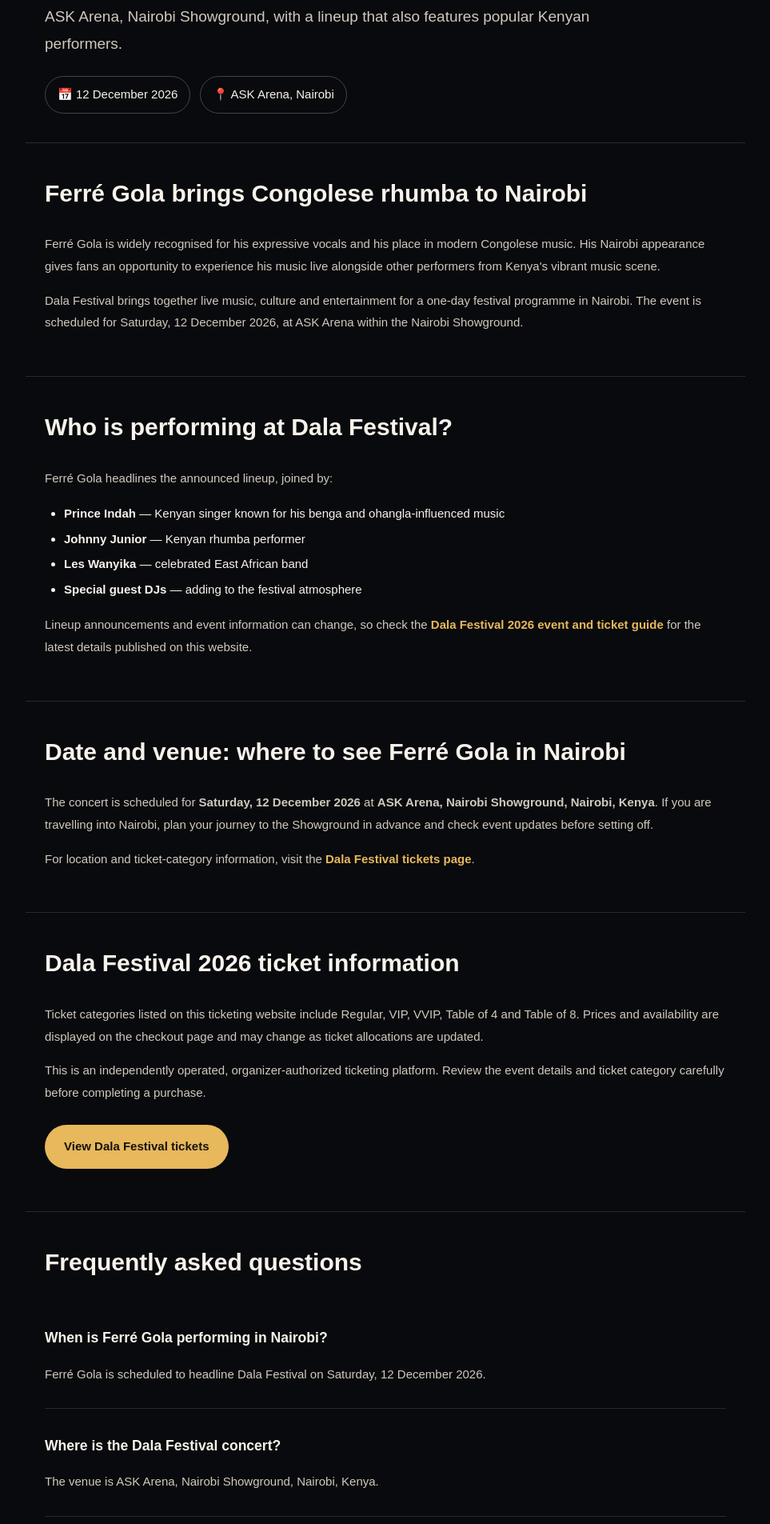
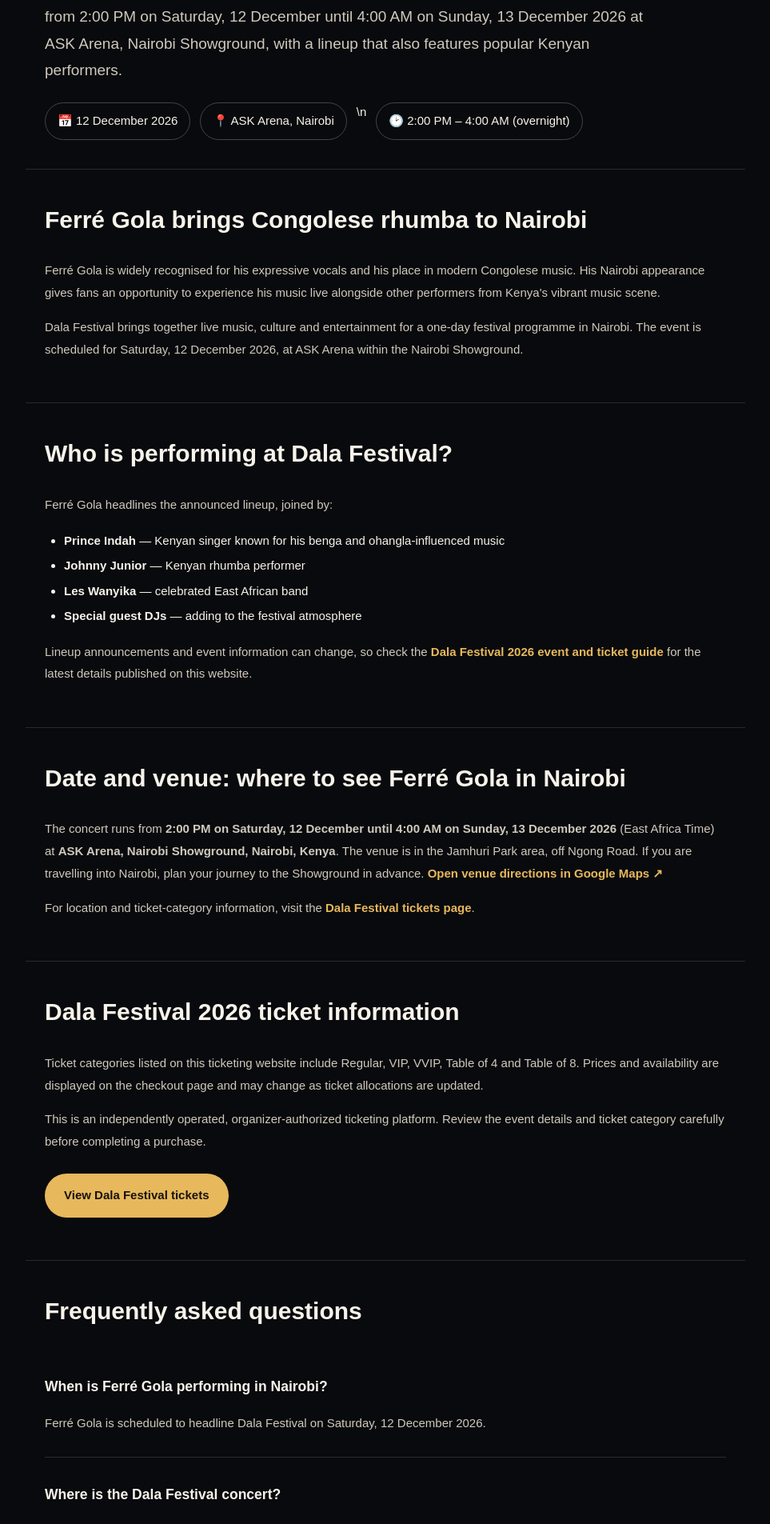
Before and after one commit to robinsonb254/dala-festival-ticketing, a Next.js app: page /ferre-gola-nairobi-december-2026 in a window 1280 px wide. Shown: the part 402-2307 px from the top of the page at 80% size, without its empty margins (158-1121 px from the left). Built offline with nearby package versions, Linux system fonts and the light colour scheme.

Commit message:
Add confirmed overnight event schedule and venue directions to concert guide

```diff
--- a/app/ferre-gola-nairobi-december-2026/page.tsx
+++ b/app/ferre-gola-nairobi-december-2026/page.tsx
@@ -50,10 +50,10 @@ export default function FerreGolaNairobiArticle() {
         <section style={{ ...sectionStyle, paddingTop: 68, paddingBottom: 36 }}>
           <p style={{ color: "#e7b85c", fontSize: 12, fontWeight: 800, letterSpacing: 3, textTransform: "uppercase" }}>Nairobi concert guide · 12 December 2026</p>
           <h1 style={{ fontSize: "clamp(38px, 7vw, 68px)", lineHeight: 1.04, letterSpacing: -2, margin: "18px 0" }}>Ferré Gola in Nairobi: Dala Festival December 2026</h1>
-          <p style={{ color: "#d0c9bd", fontSize: 19, lineHeight: 1.75, maxWidth: 780 }}>Nairobi is set for a major night of Congolese rhumba as Ferré Gola, known to fans as Le Padre, headlines Dala Festival on Saturday, 12 December 2026. The concert takes place at ASK Arena, Nairobi Showground, with a lineup that also features popular Kenyan performers.</p>
+          <p style={{ color: "#d0c9bd", fontSize: 19, lineHeight: 1.75, maxWidth: 780 }}>Nairobi is set for a major night of Congolese rhumba as Ferré Gola, known to fans as Le Padre, headlines Dala Festival on Saturday, 12 December 2026. The concert takes place from 2:00 PM on Saturday, 12 December until 4:00 AM on Sunday, 13 December 2026 at ASK Arena, Nairobi Showground, with a lineup that also features popular Kenyan performers.</p>
           <div style={{ display: "flex", flexWrap: "wrap", gap: 12, marginTop: 24 }}>
             <span style={{ border: "1px solid #444", borderRadius: 999, padding: "10px 15px" }}>📅 12 December 2026</span>
-            <span style={{ border: "1px solid #444", borderRadius: 999, padding: "10px 15px" }}>📍 ASK Arena, Nairobi</span>
+            <span style={{ border: "1px solid #444", borderRadius: 999, padding: "10px 15px" }}>📍 ASK Arena, Nairobi</span>\n            <span style={{ border: "1px solid #444", borderRadius: 999, padding: "10px 15px" }}>🕑 2:00 PM – 4:00 AM (overnight)</span>
           </div>
         </section>
 
@@ -77,7 +77,7 @@ export default function FerreGolaNairobiArticle() {
 
         <section style={{ ...sectionStyle, borderTop: "1px solid #292a2d" }}>
           <h2 style={{ fontSize: 30, marginTop: 0 }}>Date and venue: where to see Ferré Gola in Nairobi</h2>
-          <p style={{ color: "#d0c9bd", lineHeight: 1.85 }}>The concert is scheduled for <strong>Saturday, 12 December 2026</strong> at <strong>ASK Arena, Nairobi Showground, Nairobi, Kenya</strong>. If you are travelling into Nairobi, plan your journey to the Showground in advance and check event updates before setting off.</p>
+          <p style={{ color: "#d0c9bd", lineHeight: 1.85 }}>The concert runs from <strong>2:00 PM on Saturday, 12 December until 4:00 AM on Sunday, 13 December 2026</strong> (East Africa Time) at <strong>ASK Arena, Nairobi Showground, Nairobi, Kenya</strong>. The venue is in the Jamhuri Park area, off Ngong Road. If you are travelling into Nairobi, plan your journey to the Showground in advance. <a href="https://www.google.com/maps/search/?api=1&query=ASK+Arena%2C+Nairobi+Showground%2C+Nairobi" target="_blank" rel="noreferrer" style={{ color: "#e7b85c", fontWeight: 800 }}>Open venue directions in Google Maps ↗</a></p>
           <p style={{ color: "#d0c9bd", lineHeight: 1.85 }}>For location and ticket-category information, visit the <Link href="/dala-festival-2026-tickets" style={linkStyle}>Dala Festival tickets page</Link>.</p>
         </section>
 
@@ -91,7 +91,7 @@ export default function FerreGolaNairobiArticle() {
         <section style={{ ...sectionStyle, borderTop: "1px solid #292a2d" }}>
           <h2 style={{ fontSize: 30, marginTop: 0 }}>Frequently asked questions</h2>
           <div style={{ borderBottom: "1px solid #292a2d", padding: "14px 0" }}><h3>When is Ferré Gola performing in Nairobi?</h3><p style={{ color: "#d0c9bd", lineHeight: 1.75 }}>Ferré Gola is scheduled to headline Dala Festival on Saturday, 12 December 2026.</p></div>
-          <div style={{ borderBottom: "1px solid #292a2d", padding: "14px 0" }}><h3>Where is the Dala Festival concert?</h3><p style={{ color: "#d0c9bd", lineHeight: 1.75 }}>The venue is ASK Arena, Nairobi Showground, Nairobi, Kenya.</p></div>
+          <div style={{ borderBottom: "1px solid #292a2d", padding: "14px 0" }}><h3>Where is the Dala Festival concert?</h3><p style={{ color: "#d0c9bd", lineHeight: 1.75 }}>The venue is ASK Arena, Nairobi Showground, Nairobi, Kenya. Event hours are 2:00 PM on 12 December to 4:00 AM on 13 December 2026 (EAT).</p></div>
           <div style={{ borderBottom: "1px solid #292a2d", padding: "14px 0" }}><h3>Which other artists are on the lineup?</h3><p style={{ color: "#d0c9bd", lineHeight: 1.75 }}>The announced lineup includes Prince Indah, Johnny Junior, Les Wanyika and special guest DJs.</p></div>
           <div style={{ borderBottom: "1px solid #292a2d", padding: "14px 0" }}><h3>Where can I find ticket prices?</h3><p style={{ color: "#d0c9bd", lineHeight: 1.75 }}>See the <Link href="/dala-festival-2026-tickets" style={linkStyle}>Dala Festival 2026 ticket guide</Link> or visit the <Link href="/#tickets" style={linkStyle}>ticket checkout section</Link> for current categories and prices.</p></div>
         </section>
```
